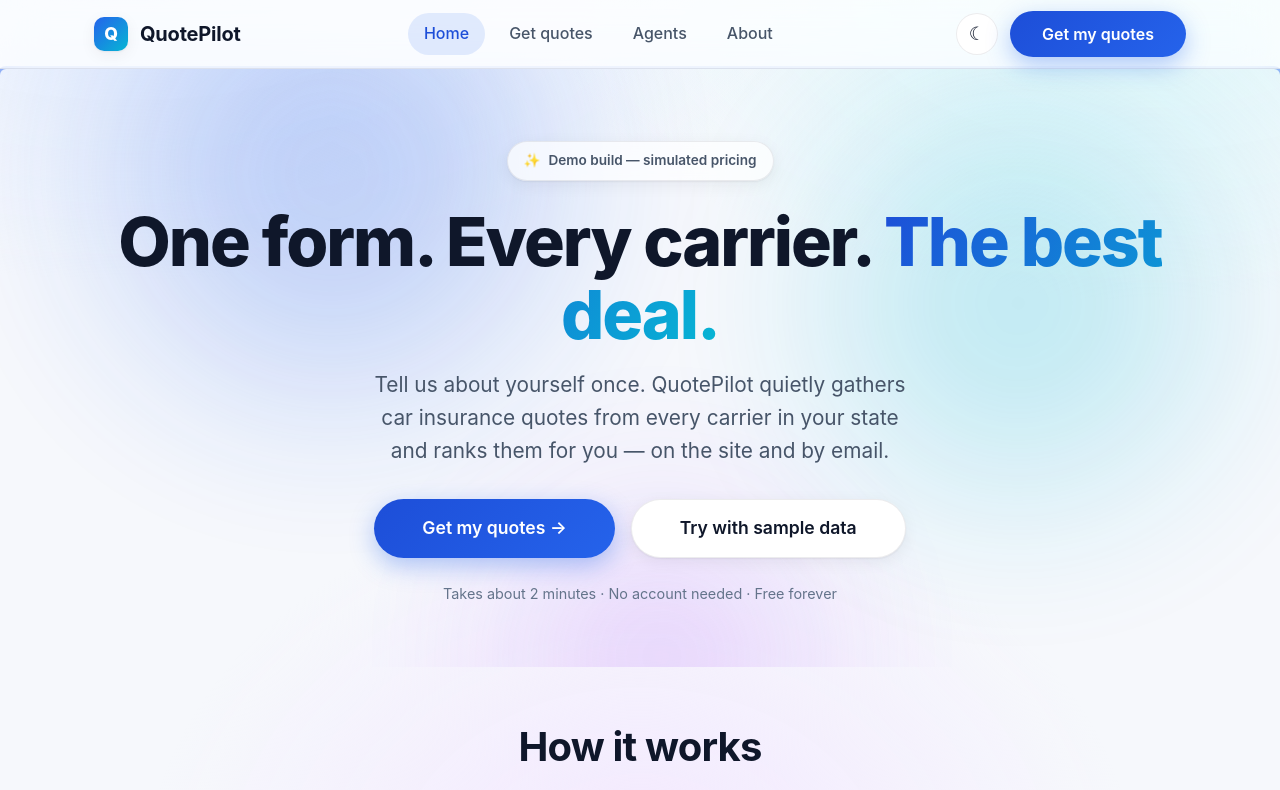
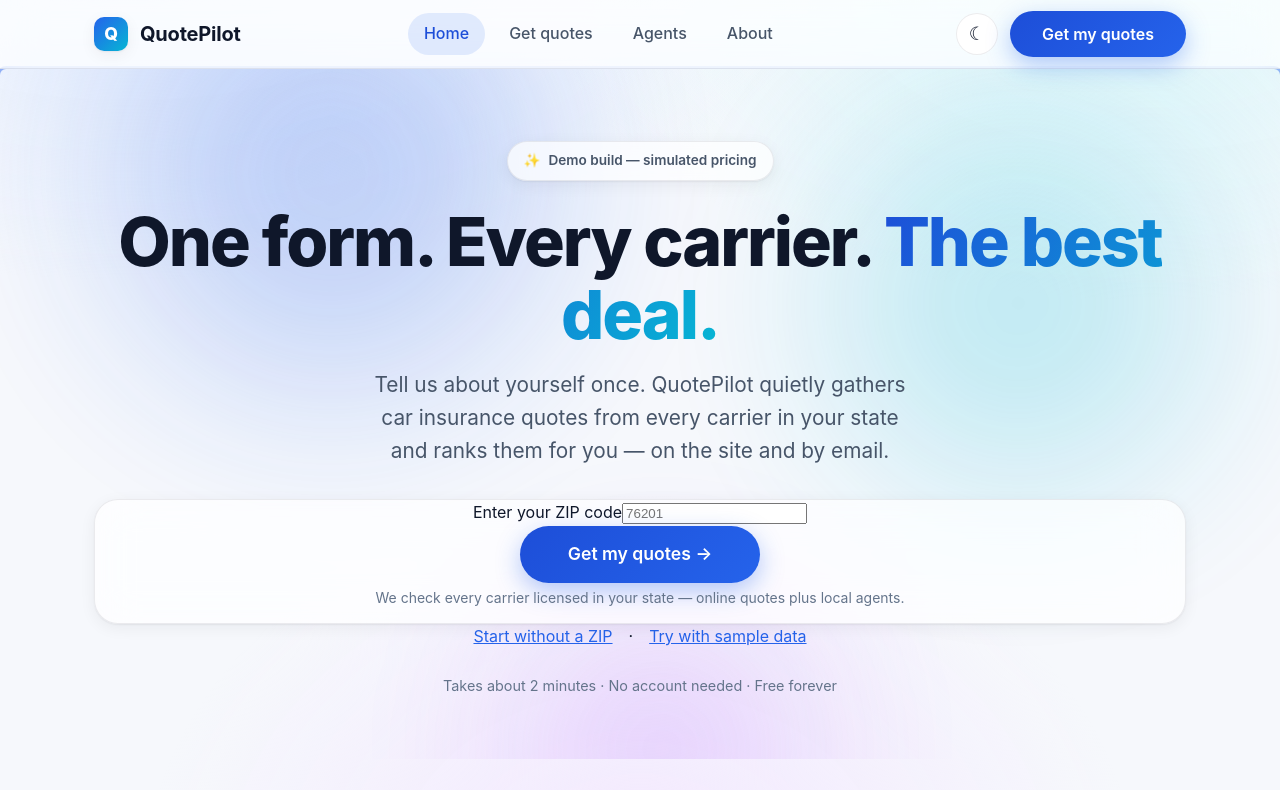
Before and after one commit to ArunodayReddy/quotepilot, a React (Vite) app in the folder apps/web/: page / in a window 1280 px wide. Shown: the top 790 px of the page. Built offline with nearby package versions, Linux system fonts and the light colour scheme; no server answers.

Commit message:
QuotePilot v0.5.0 hooked release (2/7)

```diff
--- a/apps/web/src/components/AgentMap.tsx
+++ b/apps/web/src/components/AgentMap.tsx
@@ -13,6 +13,8 @@
 interface AgentMapProps {
   agents: AgentEntry[];
   onPinClick?: (agentId: string) => void;
+  /** Override the map height (CSS default 380px / 300px mobile). */
+  height?: number;
 }
 
 const TILE_URL = "https://tile.openstreetmap.org/{z}/{x}/{y}.png";
@@ -47,7 +49,7 @@
   );
 }
 
-export function AgentMap({ agents, onPinClick }: AgentMapProps) {
+export function AgentMap({ agents, onPinClick, height }: AgentMapProps) {
   const containerRef = useRef<HTMLDivElement | null>(null);
   const mapRef = useRef<L.Map | null>(null);
   const layerRef = useRef<L.LayerGroup | null>(null);
@@ -103,6 +105,7 @@
     <div
       ref={containerRef}
       className="agent-map"
+      style={height ? { height } : undefined}
       role="region"
       aria-label={`Map of ${agents.length} insurance agent locations. The list below the map contains the same agents in text form.`}
     />
--- a/apps/web/src/lib/analytics.ts
+++ b/apps/web/src/lib/analytics.ts
@@ -28,7 +28,13 @@
   | "carrier_card_expanded"
   | "compare_opened"
   | "email_optin"
-  | "agent_phone_clicked";
+  | "agent_phone_clicked"
+  | "zip_search_submitted"
+  | "quotes_progress_view"
+  | "savings_headline_view"
+  | "inline_email_capture"
+  | "agents_section_view"
+  | "agents_see_all_click";
 
 interface FireOptions {
   page: string;
--- a/apps/web/src/lib/wizard.ts
+++ b/apps/web/src/lib/wizard.ts
@@ -161,6 +161,23 @@
   }
 }
 
+/**
+ * Shared helper: read the quote's { state, zip } from wizard localStorage.
+ * Used by the results page ("agents near {ZIP}") and the agents page
+ * ("use my quote ZIP"). Returns null when nothing usable is stored.
+ */
+export function readQuoteLocation(): { state: string; zip: string } | null {
+  try {
+    const data = loadWizardData();
+    const state = data?.contact?.state?.trim().toUpperCase() ?? "";
+    const zip = data?.contact?.zip?.trim() ?? "";
+    if (!/^[A-Z]{2}$/.test(state) || !/^\d{5}$/.test(zip)) return null;
+    return { state, zip };
+  } catch {
+    return null;
+  }
+}
+
 export function saveWizardData(data: WizardData): void {
   try {
     window.localStorage.setItem(WIZARD_STORAGE_KEY, JSON.stringify(data));
--- a/apps/web/src/pages/Home.tsx
+++ b/apps/web/src/pages/Home.tsx
@@ -1,10 +1,11 @@
 import { useEffect, useMemo, useState } from "react";
-import { Link } from "react-router-dom";
+import { Link, useNavigate } from "react-router-dom";
 import { Seo } from "../components/Seo";
 import { SimBadge } from "../components/SimBadge";
 import { Reveal } from "../components/Reveal";
 import { useAnalytics } from "../lib/analytics";
 import { api } from "../lib/api";
+import { defaultWizardData, loadWizardData, saveWizardData } from "../lib/wizard";
 import type { CarrierEntry } from "../lib/types";
 
 const FAQ_DEFS = [
@@ -48,7 +49,9 @@
  */
 function carriersAnswer(quotable: string[] | null): string {
   const base =
-    "Starter lists exist for NH, CA, and TX. Unknown states degrade gracefully — you'll get a clean empty state, not an error.";
+    "Texas is fully seeded too — online carriers plus a Denton-area agent directory. " +
+    "Starter lists exist for NH and CA. Unknown states degrade gracefully — you'll get a " +
+    "clean empty state, not an error.";
   if (!quotable || quotable.length === 0) {
     return `Massachusetts is fully seeded with direct and agent-only carriers, plus a local agent directory. ${base}`;
   }
@@ -92,6 +95,75 @@
   return { carriers, failed };
 }
 
+const ZIP_RE = /^\d{5}$/;
+
+/**
+ * ZIP-first hero entry: the primary CTA. Validates a 5-digit ZIP, stashes it
+ * into the wizard's localStorage (so the location step is prefilled), tracks
+ * the event, and routes to the wizard. Unknown-state ZIPs still work — the
+ * carriers endpoint degrades gracefully downstream.
+ */
+function ZipHeroForm() {
+  const track = useAnalytics("home");
+  const navigate = useNavigate();
+  const [zip, setZip] = useState("");
+  const [error, setError] = useState<string | null>(null);
+
+  const submit = (e: React.FormEvent) => {
+    e.preventDefault();
+    const z = zip.trim();
+    if (!ZIP_RE.test(z)) {
+      setError("Enter a valid 5-digit ZIP code.");
+      return;
+    }
+    setError(null);
+    try {
+      const saved = loadWizardData() ?? defaultWizardData();
+      saveWizardData({ ...saved, contact: { ...saved.contact, zip: z } });
+    } catch {
+      /* storage unavailable — the wizard still works, just without prefill */
+    }
+    track("zip_search_submitted", { metadata: { zipPrefix: z.slice(0, 3) } });
+    navigate("/quote");
+  };
+
+  const describedBy = error ? "zip-hero-error zip-hero-hint" : "zip-hero-hint";
+
+  return (
+    <form className="zip-hero-form glass" onSubmit={submit} noValidate aria-label="Start with your ZIP code">
+      <div className="zip-hero-field">
+        <label htmlFor="zip-hero-input">Enter your ZIP code</label>
+        <input
+          id="zip-hero-input"
+          type="text"
+          inputMode="numeric"
+          autoComplete="postal-code"
+          placeholder="76201"
+          maxLength={5}
+          value={zip}
+          onChange={(e) => {
+            setZip(e.target.value.replace(/\D/g, "").slice(0, 5));
+            if (error) setError(null);
+          }}
+          aria-invalid={error ? true : undefined}
+          aria-describedby={describedBy}
+        />
+      </div>
+      <button type="submit" className="btn btn-primary btn-lg">
+        Get my quotes →
+      </button>
+      <p id="zip-hero-hint" className="field-hint">
+        We check every carrier licensed in your state — online quotes plus local agents.
+      </p>
+      {error && (
+        <p id="zip-hero-error" className="field-error" role="alert">
+          {error}
+        </p>
+      )}
+    </form>
+  );
+}
+
 function Hero() {
   const track = useAnalytics("home");
   return (
@@ -119,17 +191,21 @@
           </p>
         </Reveal>
         <Reveal>
-          <div className="hero-ctas">
+          <ZipHeroForm />
+        </Reveal>
+        <Reveal>
+          <div className="hero-ctas hero-ctas-secondary">
             <Link
               to="/quote"
-              className="btn btn-primary btn-lg"
+              className="link-quiet"
               onClick={() => track("cta_clicked", { element: "hero_get_my_quotes" })}
             >
-              Get my quotes →
+              Start without a ZIP
             </Link>
+            <span aria-hidden="true" className="cta-sep">·</span>
             <Link
               to="/quote"
-              className="btn btn-secondary btn-lg"
+              className="link-quiet"
               onClick={() => track("cta_clicked", { element: "hero_try_sample" })}
             >
               Try with sample data
```
